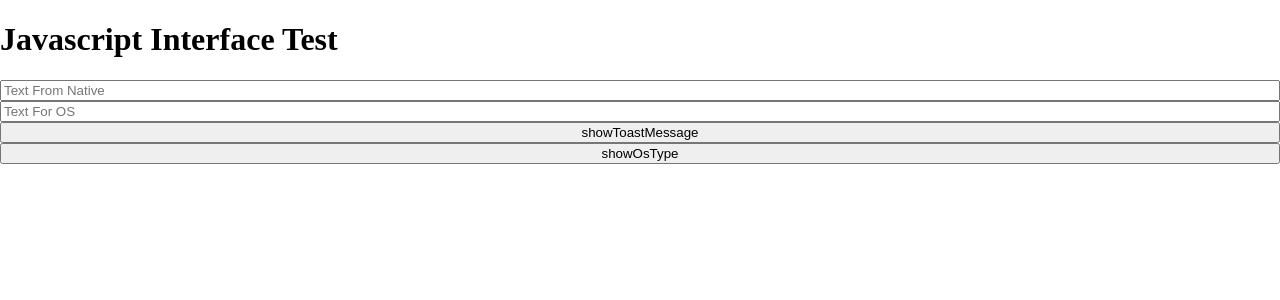
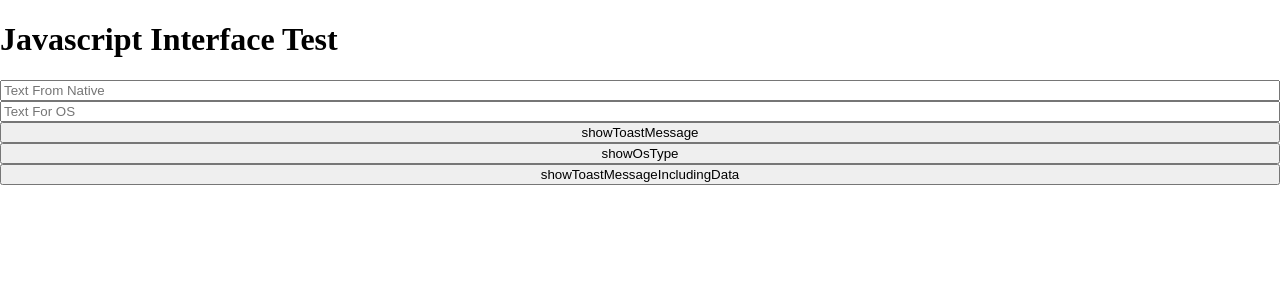
Before and after one commit to withbbang/js-interface-test, a React app: page / in a window 1280 px wide. Shown: the top 300 px of the page. Built offline with nearby package versions, Linux system fonts and the light colour scheme; a web font is replaced by a local one.

Commit message:
js 양방향 한큐에 테스트

```diff
--- a/src/App.tsx
+++ b/src/App.tsx
@@ -48,6 +48,21 @@ const App = (): JSX.Element => {
     }
   };
 
+  const handleShowToastMessageIncludingData = async () => {
+    if (window.android) {
+      let data;
+      window.addEventListener('showToastMessageIncludingData', (e: any) => {
+        data = e.detail.data;
+      });
+
+      await window.android['showToastMessageIncludingData']('나는 K마초남~!');
+
+      console.log(data);
+
+      return data;
+    }
+  };
+
   return (
     <div style={{ display: 'flex', flexDirection: 'column' }}>
       <h1>Javascript Interface Test</h1>
@@ -55,6 +70,9 @@ const App = (): JSX.Element => {
       <input placeholder={'Text For OS'} value={osType} />
       <button onClick={handleShowToastMessage}>showToastMessage</button>
       <button onClick={handleGetOsType}>showOsType</button>
+      <button onClick={handleShowToastMessageIncludingData}>
+        showToastMessageIncludingData
+      </button>
     </div>
   );
 };
```
